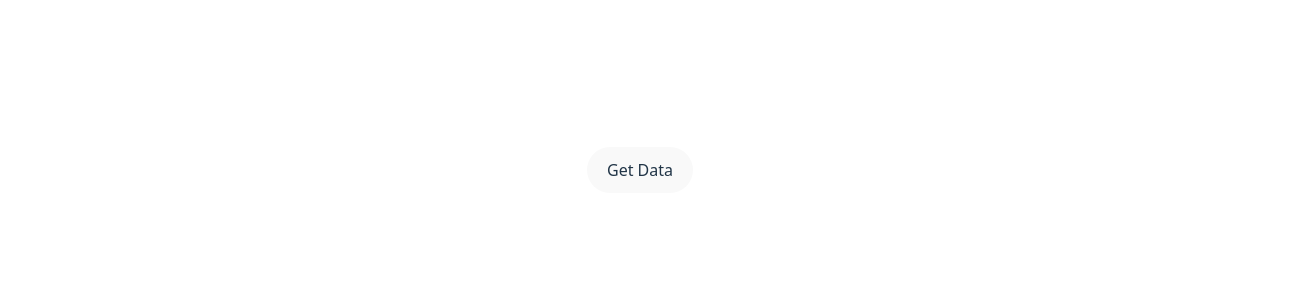
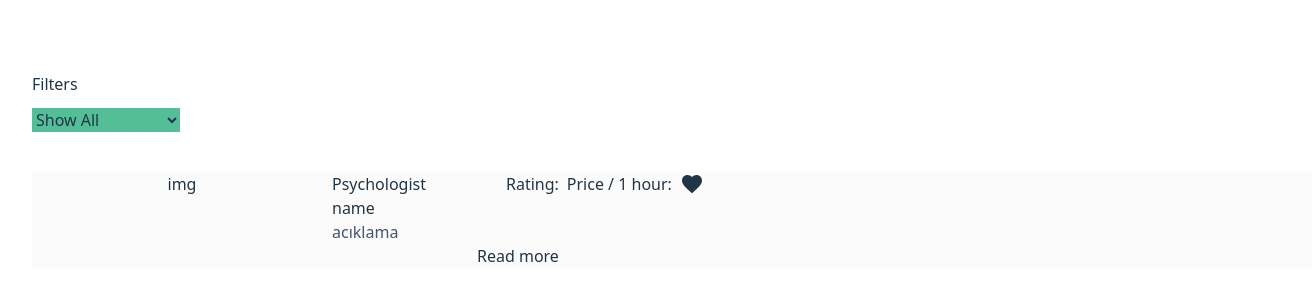
Before and after one commit to gizemcobannnn/psychologists, a React (Vite) app in the folder psychologists/: page / in a window 1280 px wide. Shown: the part 230-530 px from the top of the page, 1312 px wide, since content can reach past the window. Built offline with nearby package versions, Linux system fonts and the light colour scheme.

Commit message:
psyc page initiliaze

```diff
--- a/psychologists/package.json
+++ b/psychologists/package.json
@@ -17,6 +17,7 @@
     "formik": "^2.4.6",
     "react": "^19.1.0",
     "react-dom": "^19.1.0",
+    "react-icons": "^5.5.0",
     "tailwindcss": "^4.1.7",
     "yup": "^1.6.1"
   },
--- a/psychologists/src/App.jsx
+++ b/psychologists/src/App.jsx
@@ -4,14 +4,15 @@ import Register from './components/RegisterModal/Register'
 import Login from './components/LoginModal/Login'
 import HomePage from './pages/HomePage'
 import ReadFirebase from './components/ReadFirebase/ReadFirebase'
-
+import PsychologistPage from './pages/PsychologistPage'
 
 function App() {
 
   return (
     <>
       {/**<AppRoute/>   <HomePage/>    <Register></Register>    <Login></Login> */}
-      <ReadFirebase></ReadFirebase>
+      {/** <ReadFirebase></ReadFirebase> */}
+      <PsychologistPage></PsychologistPage>
 
     </>
   )
--- a/psychologists/src/index.css
+++ b/psychologists/src/index.css
@@ -28,9 +28,7 @@ body {
   min-height: 100vh;
 }
 
-
-
-button {
+button{
   border-radius: 30px;
   border: 1px solid transparent;
   padding: 0.6em 1.2em;
--- /dev/null
+++ b/psychologists/src/pages/PsychologistPage.jsx
@@ -0,0 +1,48 @@
+import { useState } from "react"
+import { MdFavorite, MdFavoriteBorder } from "react-icons/md";
+
+
+export default function PsychologistPage() {
+  const [selectedFilter, setSelectedFilter ] = useState("Show All");
+
+  return (
+    <div className="flex flex-col gap-5 w-full">
+        <div className="flex flex-col gap-3 mb-5 items-start">
+            <p>Filters</p>
+            <select name="sortOptions" id="sortOptions" value={selectedFilter} onChange={e=>setSelectedFilter(e.target.value)}
+                className="bg-[#54BE96]">
+                <option value="A to Z">A to Z</option>
+                <option value="Z to A">Z to A</option>
+                <option value="Less than $10">Less than $10</option>
+                <option value="Greater than $10">Greater than $10</option>
+                <option value="Popular">Popular</option>
+                <option value="Not Popular">Not Popular</option>
+                <option value="Show All">Show All</option>
+            </select>
+        </div>
+        <div id="psyc karts" className="flex flex-row bg-[#FBFBFB] w-screen">
+            <div className="flex flex-col w-[300px]">
+               img
+            </div>
+            <div className="flex flex-col">
+                <div className="flex flex-row justify-around gap-20">
+                    <div className="flex flex-col items-start">
+                        <p>Psychologist</p>
+                        <p>name</p>
+                    </div>
+                    <div className="flex flex-row gap-2">
+                        <p>Rating: </p>
+                        <p>Price / 1 hour: </p>
+                        <MdFavorite className="text-2xl"></MdFavorite>
+                    </div>
+                </div>
+                <div>
+                    <div></div>
+                </div>
+                <p className="text-start text-slate-600">acıklama</p>
+                <button style={{all:'unset'}}  className="text-black underline bg-transparent border-none p-0 m-0 w-40">Read more</button>
+            </div>
+        </div>
+    </div>
+  )
+}
```
Also changed, not shown: 1 other file (tests, documents, lock files or other folders).
